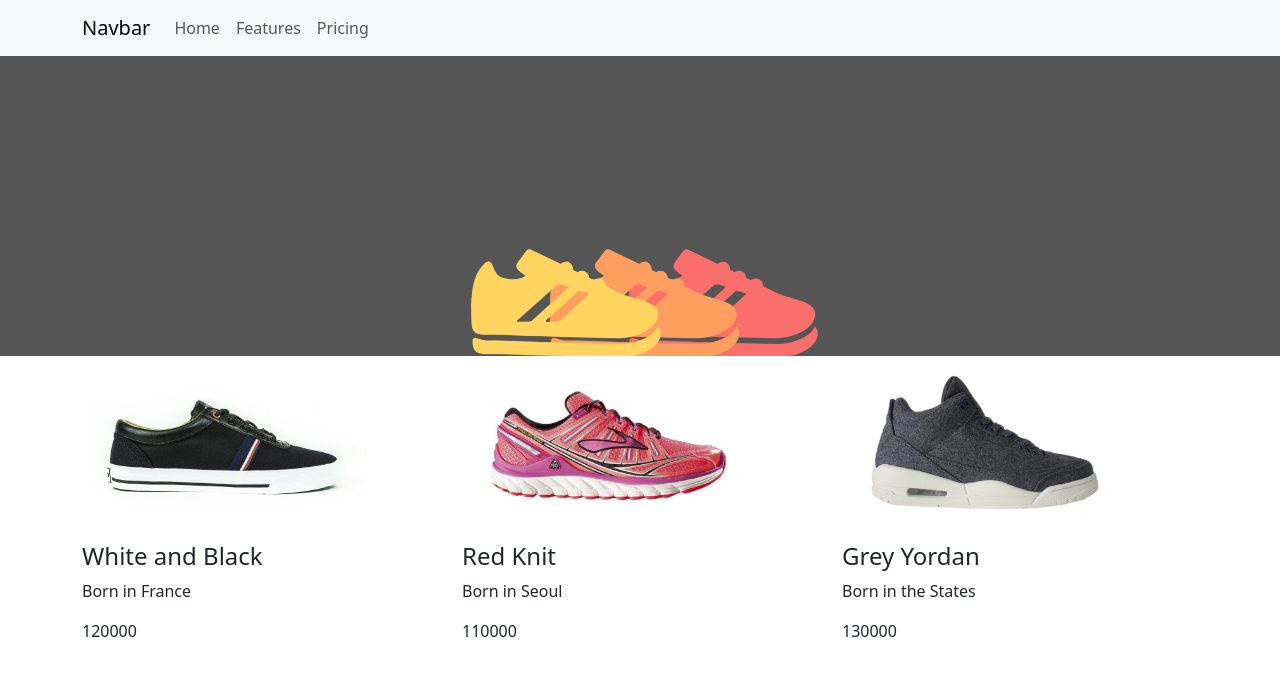
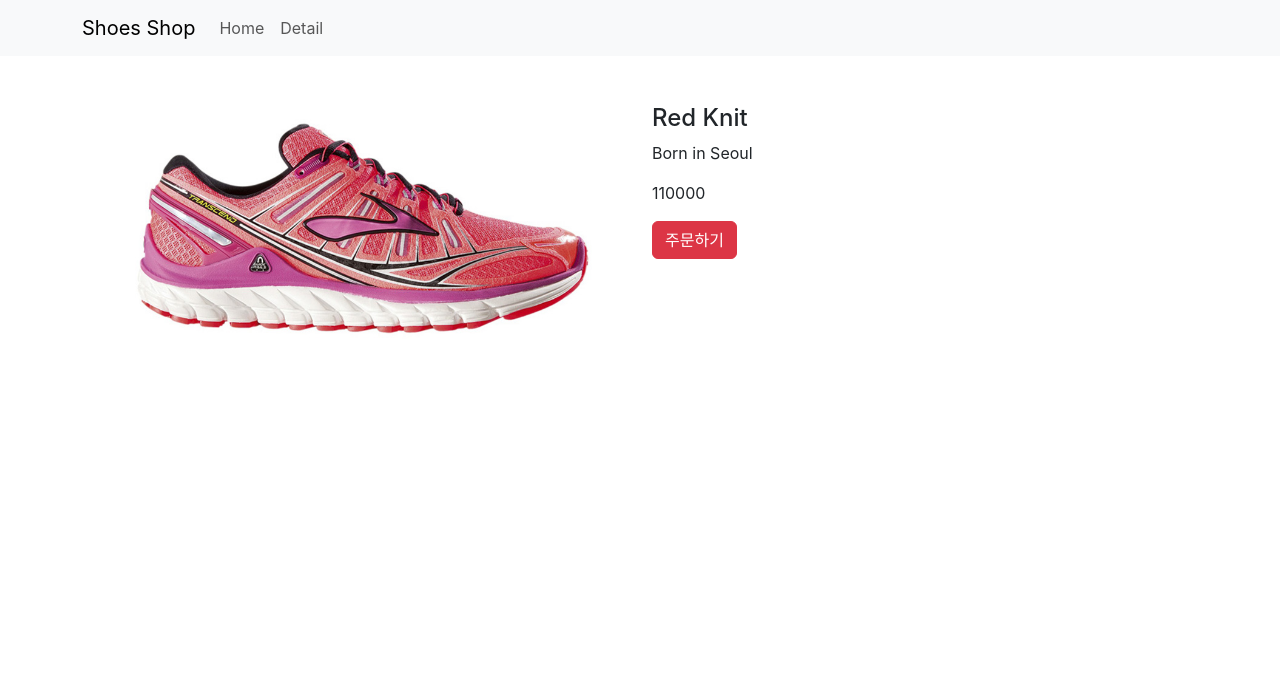
Before and after one commit to CHOIJEWON/react-shop, a React (Create React App) app: page /detail/1 in a window 1280 px wide. Shown: the top 676 px of the page. Built offline with nearby package versions, Linux system fonts and the light colour scheme.

Commit message:
[feat] product detail page init

```diff
--- a/package.json
+++ b/package.json
@@ -10,6 +10,7 @@
     "react": "^18.2.0",
     "react-bootstrap": "^2.9.2",
     "react-dom": "^18.2.0",
+    "react-router-dom": "^6.21.1",
     "react-scripts": "5.0.1",
     "web-vitals": "^2.1.4"
   },
--- a/src/App.js
+++ b/src/App.js
@@ -1,38 +1,51 @@
 import 'bootstrap/dist/css/bootstrap.min.css';
 import { useState } from 'react';
-import { Container, Row } from 'react-bootstrap';
+import { Container } from 'react-bootstrap';
 import Nav from 'react-bootstrap/Nav';
 import Navbar from 'react-bootstrap/Navbar';
+import { Outlet, Route, Routes, useNavigate } from 'react-router-dom';
 import './App.css';
-import { ColShoes } from './components/col-shoes';
+import { MainPage } from './components/main-page';
+import { ProductDetail } from './components/product-detail';
 import { shoesData } from './data';
 
 function App() {
 
   let [shoes, setShoes] = useState(shoesData)
+  let navigate = useNavigate()
 
   return (
     <div className="App">
       <Navbar bg="light" data-bs-theme="light">
         <Container>
-          <Navbar.Brand href="#home">Navbar</Navbar.Brand>
+          <Navbar.Brand onClick={() => {navigate('/')}}>Shoes Shop</Navbar.Brand>
           <Nav className="me-auto">
-            <Nav.Link href="#home">Home</Nav.Link>
-            <Nav.Link href="#features">Features</Nav.Link>
-            <Nav.Link href="#pricing">Pricing</Nav.Link>
+            <Nav.Link onClick={() => {navigate('/')}}>Home</Nav.Link>
+            <Nav.Link onClick={() => {navigate('/detail')}}>Detail</Nav.Link>
           </Nav>
         </Container>
       </Navbar>
 
-      <div className='main-bg'></div>
-
-      <Container>
-      <Row>
-        <ColShoes shoes={shoes}></ColShoes>
-      </Row>
-    </Container>
+    <Routes>
+      <Route path='/' element={<MainPage shoes={shoes}></MainPage>}></Route>
+      <Route path='/detail/:id' element={<ProductDetail shoes={shoes}></ProductDetail>}></Route>
+      <Route path='*' element={<div>없는 페이지에요</div>}></Route>
+      <Route path='/event' element={<About></About>}>
+        <Route path='one' element={<div>첫 주문시 양배추즙 서비스</div>}></Route>
+        <Route path='two' element={<div>생일기념 쿠폰받기</div>}></Route>
+      </Route>
+    </Routes>
     </div>
   );
 }
 
+function About(){
+  return(
+    <div>
+      <h4>오늘의 이벤트</h4>
+      <Outlet></Outlet>
+    </div>
+  )
+}
+
 export default App;
--- a/src/components/col-shoes.js
+++ b/src/components/col-shoes.js
@@ -2,6 +2,7 @@
 
 
 export function ColShoes(props) {
+    console.log(props.shoes)
     return props.shoes.map((shoe) => {
         return (
             <Col>
--- /dev/null
+++ b/src/components/main-page.js
@@ -0,0 +1,15 @@
+import { Container, Row } from 'react-bootstrap';
+import { ColShoes } from './col-shoes';
+
+export function MainPage(props){
+    return (
+        <>
+          <div className='main-bg'></div>
+          <Container>
+            <Row>
+              <ColShoes shoes={props.shoes}></ColShoes>
+            </Row>
+          </Container>
+        </>
+    )
+}
--- /dev/null
+++ b/src/components/product-detail.js
@@ -0,0 +1,27 @@
+import { useParams } from "react-router"
+
+export function ProductDetail(props){
+    const {id} = useParams()
+
+    const product = [...props.shoes]
+    console.log("🚀 ~ file: product-detail.js:7 ~ ProductDetail ~ product:", product)
+
+    const specificShoes = product.find((shoe) => Number(id) === shoe.id)
+    console.log("🚀 ~ file: product-detail.js:10 ~ ProductDetail ~ specificShoes:", specificShoes)
+
+    return (
+        <div className="container">
+            <div className="row">
+                <div className="col-md-6">
+                    <img src={specificShoes.img} width="100%"/>
+                </div>
+                <div className="col-md-6">
+                    <h4 className="pt-5">{specificShoes.title}</h4>
+                    <p>{specificShoes.content}</p>
+                    <p>{specificShoes.price}</p>
+                    <button className="btn btn-danger">주문하기</button>
+                </div>
+            </div>
+        </div>
+    )
+}
--- a/src/data.js
+++ b/src/data.js
@@ -6,7 +6,6 @@
       price : 120000,
       img: '/shoes1.jpg'
     },
-
     {
       id : 1,
       title : "Red Knit",
@@ -14,7 +13,6 @@
       price : 110000,
       img: '/shoes2.jpg'
     },
-
     {
       id : 2,
       title : "Grey Yordan",
--- a/src/index.js
+++ b/src/index.js
@@ -1,14 +1,17 @@
 import React from 'react';
 import ReactDOM from 'react-dom/client';
+import { BrowserRouter } from 'react-router-dom'; //사용을 위해 import 해주고
+import App from './App';
 import './index.css';
-import App from './App';
 import reportWebVitals from './reportWebVitals';
 
 const root = ReactDOM.createRoot(document.getElementById('root'));
 root.render(
-  <React.StrictMode>
-    <App />
-  </React.StrictMode>
+  <BrowserRouter>
+    <React.StrictMode>
+      <App />
+    </React.StrictMode>
+  </BrowserRouter>
 );
 
 // If you want to start measuring performance in your app, pass a function
```
Also changed, not shown: 1 other file (tests, documents, lock files or other folders).
